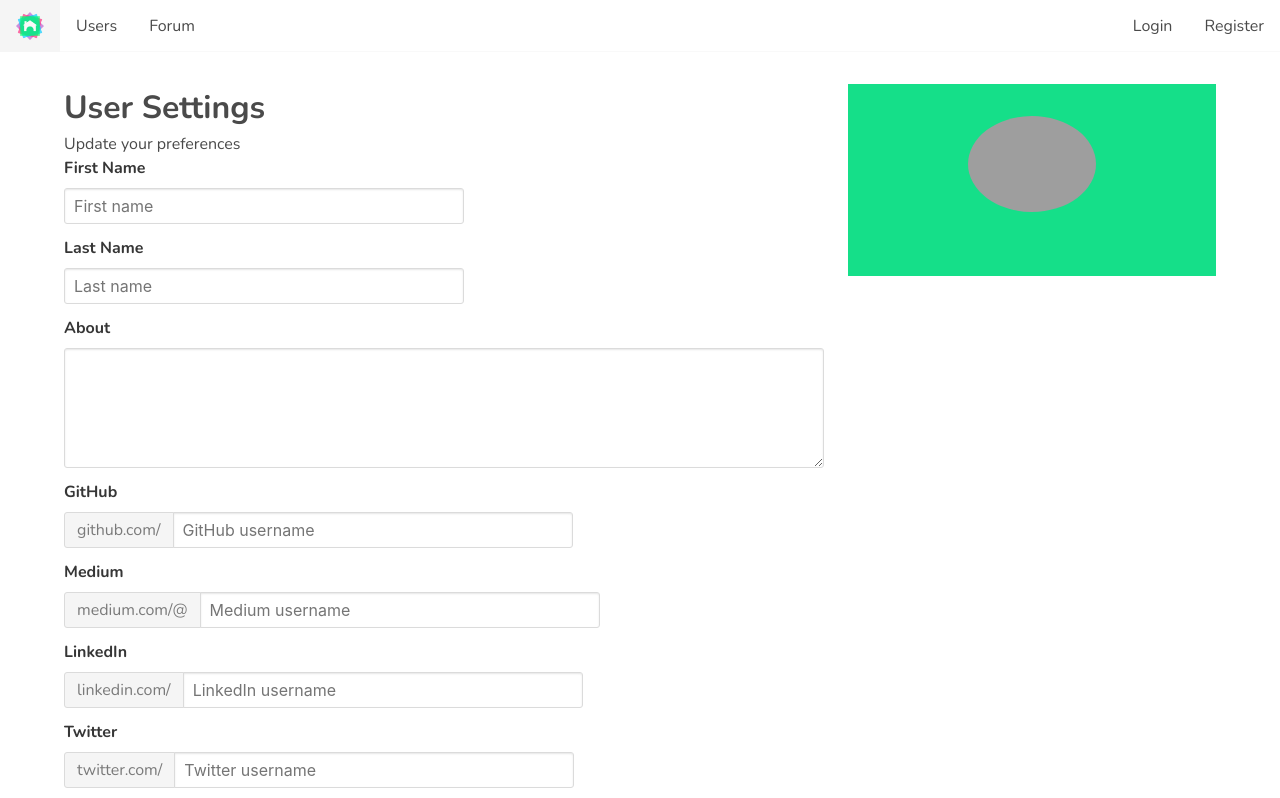
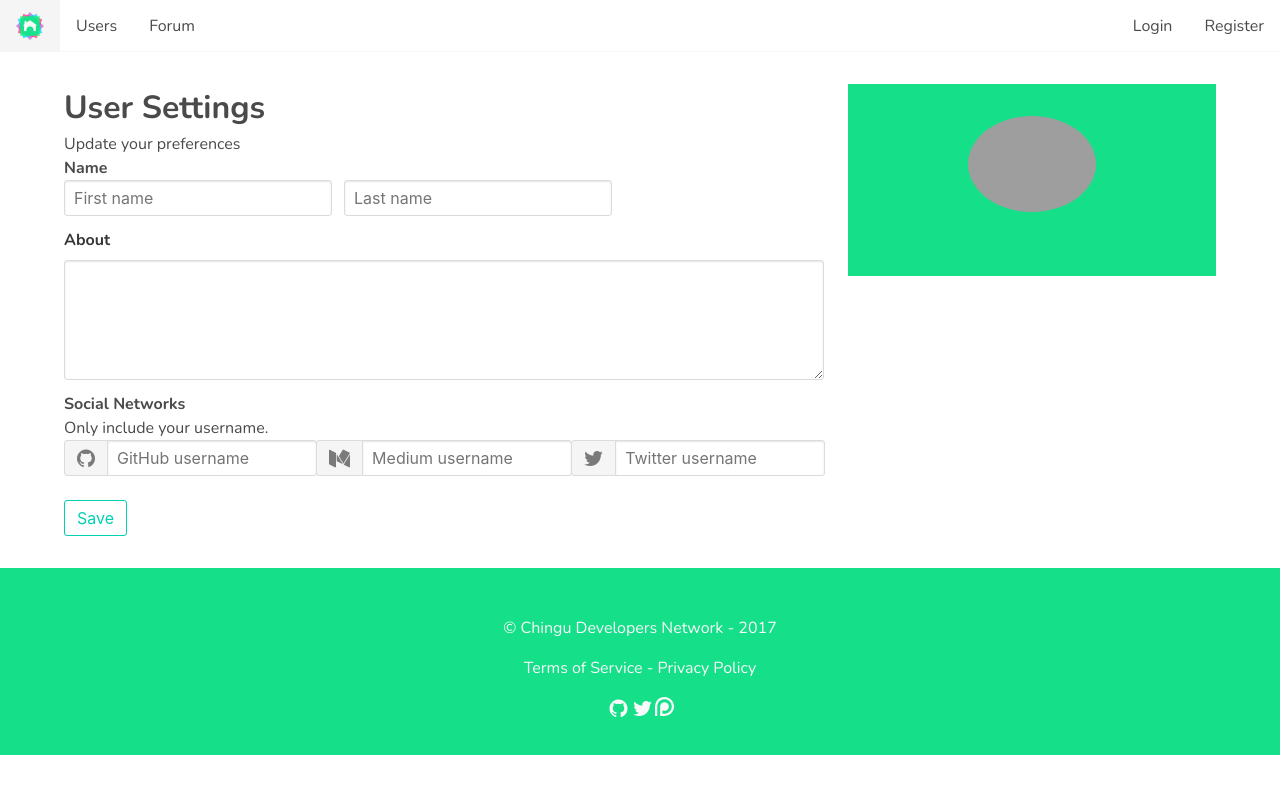
Before and after one commit to Chingu-cohorts/ChinguDevelopersNetwork, a Vue app in the folder client/: page /settings in a window 1280 px wide. Shown: the top 798 px of the page. Built offline with nearby package versions, Linux system fonts and the light colour scheme; grey boxes are pictures that could not be loaded.

Commit message:
New settings page design

```diff
--- a/client/src/components/user/Settings.vue
+++ b/client/src/components/user/Settings.vue
@@ -5,15 +5,12 @@
         <h1>User Settings</h1>
         <p>Update your preferences</p>
 
-        <div class="field">
-          <label class="label">First Name</label>
+        <h2>Name</h2>
+        <div class="field is-grouped">
           <div class="control">
-            <input class="input shrink" type="text" placeholder="First name" v-model="user.first_name">
-          </div>
+            <input class="input" type="text" placeholder="First name" v-model="user.first_name">
           </div>
 
-        <div class="field">
-          <label class="label">Last Name</label>
           <div class="control">
             <input class="input shrink" type="text" placeholder="Last name" v-model="user.last_name">
           </div>
@@ -21,16 +18,19 @@
 
         <div class="field">
           <label class="label">About</label>
-          <div class="control">
+          <p class="control is-expanded">
             <textarea class="textarea" v-model="user.about"></textarea>
-          </div>
+          </p>
         </div>
 
-        <label class="label">GitHub</label>
+        <h2>Social Networks</h2>
+        <p>Only include your username.</p>
+        <div class="field is-grouped is-grouped-multiline">
+
           <div class="field has-addons">
             <p class="control">
               <a class="button is-static">
-              github.com/
+                <i class="fa fa-github"></i>
               </a>
             </p>
             <p class="control">
@@ -38,11 +38,10 @@
             </p>
           </div>
 
-        <label class="label">Medium</label>
           <div class="field has-addons">
             <p class="control">
               <a class="button is-static">
-              medium.com/@
+                <i class="fa fa-medium"></i>
               </a>
             </p>
             <p class="control">
@@ -50,28 +49,17 @@
             </p>
           </div>
 
-        <label class="label">LinkedIn</label>
           <div class="field has-addons">
             <p class="control">
               <a class="button is-static">
-              linkedin.com/
-            </a>
-          </p>
-          <p class="control">
-            <input class="input" type="text" placeholder="LinkedIn username" v-model="user.linkedin_username">
-          </p>
-        </div>
-
-        <label class="label">Twitter</label>
-        <div class="field has-addons">
-          <p class="control">
-            <a class="button is-static">
-              twitter.com/
+                <i class="fa fa-twitter"></i>
               </a>
             </p>
             <p class="control">
               <input class="input" type="text" placeholder="Twitter username" v-model="user.twitter_username">
             </p>
+          </div>
+
         </div>
 
         <button class="button is-primary is-outlined" @click="updateUser">Save</button>
@@ -108,7 +96,6 @@ export default {
         about: '',
         github_username: '',
         medium_username: '',
-        linkedin_username: '',
         twitter_username: ''
       }
     }
@@ -142,13 +129,16 @@ export default {
 </script>
 
 <style scoped>
+h1, h2, h3 {
+  font-weight: 700;
+}
+
 .settings {
   margin-top: 2em;
   margin-bottom: 2em;
 }
 
 .settings h1 {
-  font-weight: 700;
   font-size: 2em;
 }
 
@@ -165,13 +155,4 @@ export default {
 .settings .user-data h2 {
   font-weight: 700;
 }
-
-.settings .input {
-  min-width: 400px;
-  max-width: 400px;
-}
-
-.settings .shrink {
-  width: 40%;
-}
 </style>
```
Lines whose indentation alone changed are shown as unchanged.
